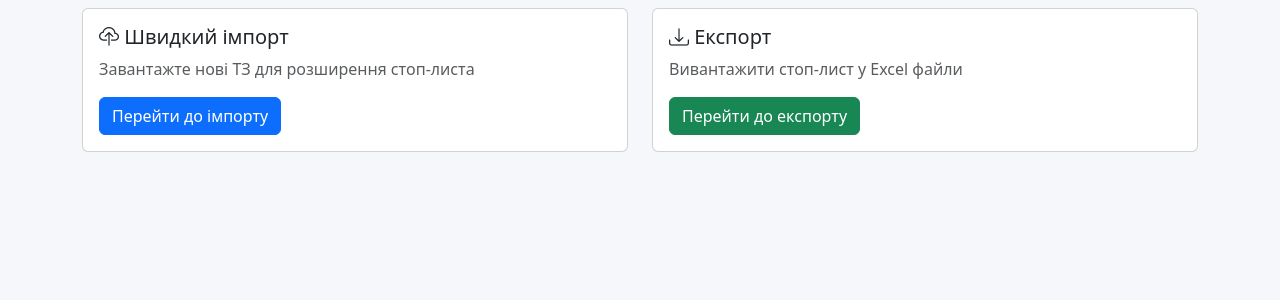
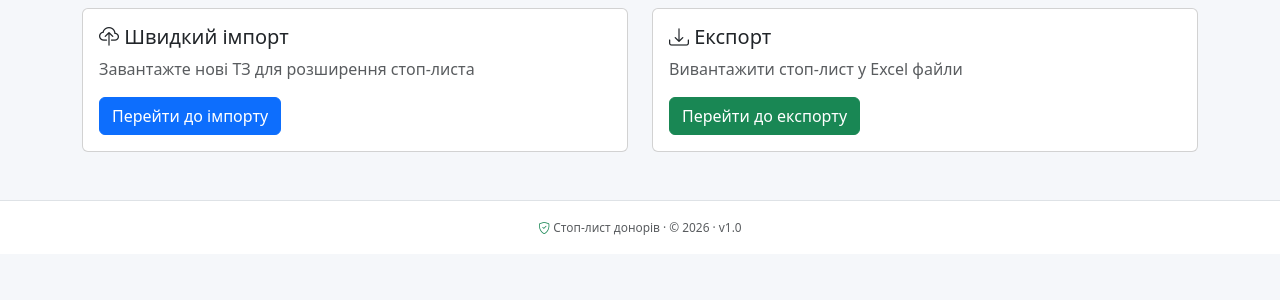
Before and after one commit to anasimanova9/tool-stoplist-magik, a Flask app: page / in a window 1280 px wide. Shown: the part 395-695 px from the top of the page. Run offline with Flask 3, Linux system fonts and the light colour scheme; data that the repository does not hold is empty.

Commit message:
UI: додано футер на всі сторінки + стиль
На всіх сторінках (через base.html) з'явився акуратний футер
із назвою, роком та версією. Бамп style.css?v=3 -> v=4.

Co-Authored-By: Claude Opus 4.8 <noreply@anthropic.com>

```diff
--- a/static/style.css
+++ b/static/style.css
@@ -37,3 +37,11 @@ body {
     border-bottom: 1px solid #eee;
     word-break: break-all;
 }
+
+.app-footer {
+    background-color: #ffffff;
+    font-size: 0.85rem;
+}
+.app-footer .bi-shield-check {
+    color: #198754;
+}
--- a/templates/base.html
+++ b/templates/base.html
@@ -6,7 +6,7 @@
     <title>{% block title %}Стоп-лист донорів{% endblock %}</title>
     <link href="https://cdn.jsdelivr.net/npm/bootstrap@5.3.3/dist/css/bootstrap.min.css" rel="stylesheet">
     <link href="https://cdn.jsdelivr.net/npm/bootstrap-icons@1.11.3/font/bootstrap-icons.min.css" rel="stylesheet">
-    <link href="/static/style.css?v=3" rel="stylesheet">
+    <link href="/static/style.css?v=4" rel="stylesheet">
 </head>
 <body>
     <nav class="navbar navbar-expand-lg navbar-dark bg-dark">
@@ -58,6 +58,13 @@
         {% block content %}{% endblock %}
     </div>
 
+    <footer class="app-footer text-center text-muted py-3 mt-5 border-top">
+        <small>
+            <i class="bi bi-shield-check"></i>
+            Стоп-лист донорів &middot; &copy; 2026 &middot; v1.0
+        </small>
+    </footer>
+
     <script src="https://cdn.jsdelivr.net/npm/bootstrap@5.3.3/dist/js/bootstrap.bundle.min.js"></script>
     <script src="/static/app.js?v=3"></script>
     {% block scripts %}{% endblock %}
```
